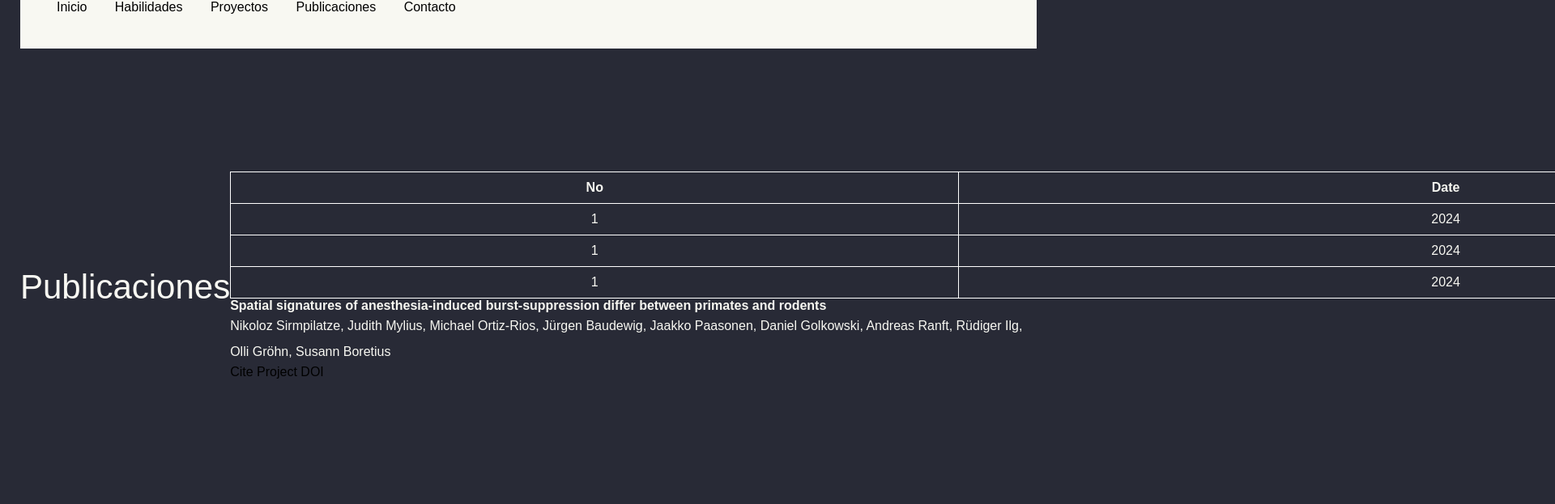
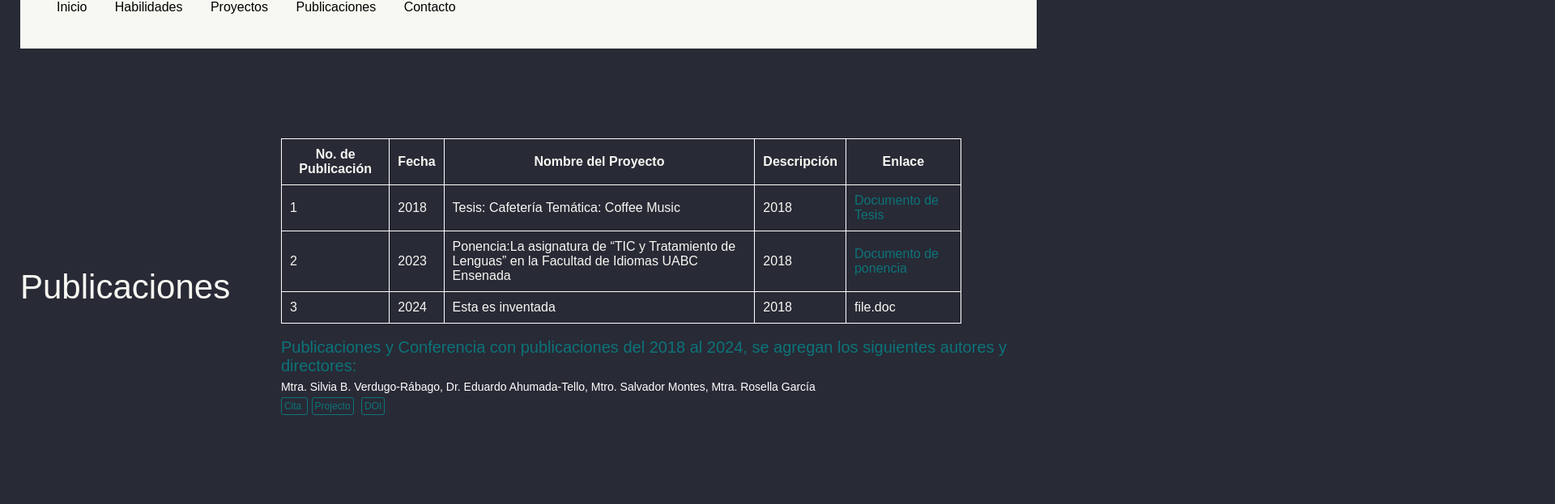
Before and after one commit to Usagisil/mgtic, a plain HTML site: page publications.html in a window 1280 px wide. Shown: the top 623 px of the page at 81% size, 1920 px wide, since content can reach past the window. Drawn offline with Linux system fonts and the light colour scheme.

Commit message:
versión 4 tablas

```diff
--- a/mystyle.css
+++ b/mystyle.css
@@ -24,15 +24,22 @@ a{
   }
 /*Tabla*/
 table{
-    width: 500%;
+    width: 90%;
     border: 1px solid white;
     border-collapse: collapse;
     margin-right: 20px;
+    /*margin-left: 8%;*/
     text-align: center;
 }
-td, th{
+td {
     border: 1px solid white;
     padding: 10px;
+    text-align: left;
+}
+ th{
+    border: 1px solid white;
+    padding: 10px;
+    text-align: center;
 }
 /*Utilities*//*active es para que cuando una pag esté activa cambie el color*/
 .active{
@@ -45,13 +52,20 @@ td, th{
     .text-secondary{
         color: rgb(12, 116, 121);
     }
-    .container{
+    .container-about{
         width: 80%;
         margin-left: auto;
         margin-right: auto;
         line-height: 2;
+                   }
+    .container-list{
+        width: 20%;
+        margin-left: 10%;
+                   }
+    .container-list-2{
+        width: 100%;
 
-    }
+                    }
 
 /*Nav*/
 .menu-nav{
@@ -71,6 +85,7 @@ margin-right: 30px;
 .my-info{
     padding-top: 30px;
     text-align: center;
+    margin-right: 5%;
 }
 .my-info img{
         display: block; /*te hace la imagen como un bloque, no como una linea*/
@@ -89,16 +104,52 @@ margin-right: 30px;
     .main-flex{
         display: flex;
         flex-direction: row;
-        justify-content: center;
+        justify-content: space-between;
         align-items: center;
         height: 70vh;
 
     }
     header{
-        width: 60;
+        width: 40;
     }
     .intereses-flex{
         display: flex;
         justify-content: flex-start;
 
     }
+    /*Publicaciones*/
+    .publication-title{
+        color:  rgb(12, 116, 121);
+        font-size: 20px;
+        font-weight: 400;
+    }
+    .publicatios-author{
+        color: white;
+        font-size: 14px;
+     }
+    .publication-link {
+        color:  rgb(12, 116, 121);
+        border: 1px solid rgb(12, 116, 121);
+        border-radius: 3px;
+        padding: 3px;
+        font-size: 12px;
+        margin-right: 5px;
+
+    }
+    .publication-title:hover {
+        text-decoration:underline;
+        cursor:pointer;
+
+    }
+    .publicatios-author:hover {
+        color:  rgb(12, 116, 121);
+        text-decoration:underline;
+        cursor:pointer;
+
+    }
+    .publication-link:hover {
+        background-color:  rgb(12, 116, 121);
+        color:white;
+        cursor:pointer;
+
+    }
--- a/publications.html
+++ b/publications.html
@@ -15,6 +15,7 @@
         <a href="contact.html">Contacto</a>
     </nav>
     <header>
+        <main>
         <div class="main-flex">
             <div class="my-info">
 
@@ -26,44 +27,49 @@
             <div>
                 <table>
                     <thead>
-                        <th>No</th>
-                        <th>Date</th>
-                        <th>Títle</th>
-                        <th>File</th>
+                        <th>No. de Publicación</th>
+                        <th>Fecha</th>
+                        <th>Nombre del Proyecto</th>
+                        <th>Descripción</th>
+                        <th>Enlace</th>
 
                     </thead>
                     <tbody>
                         <tr>
                             <td>1</td>
-                            <td>2024</td>
-                            <td>Paper</td>
-                            <td>file.doc</td>
+                            <td>2018</td>
+                            <td>Tesis: Cafetería Temática: Coffee Music</td>
+                            <td>2018</td>
+                            <td><a href="https://catalogocimarron.uabc.mx/cgi-bin/koha/opac-detail.pl?biblionumber=232417" style="color: rgb(12, 116, 121)" >Documento de Tesis</a></td>
                         </tr>
                         <tr>
-                            <td>1</td>
-                            <td>2024</td>
-                            <td>Paper</td>
-                            <td>file.doc</td>
+                            <td>2</td>
+                            <td>2023</td>
+                            <td>Ponencia:La asignatura de “TIC y Tratamiento de Lenguas” en la Facultad de Idiomas UABC Ensenada </td>
+                            <td>2018</td>
+                            <td><a href="https://docs.google.com/document/d/12gFQSewz0UNMFdk8mXHZc9O5qLIE6VYL3joNDJp-LBM/edit?usp=sharing"style="color:rgb(12, 116, 121)">Documento de ponencia</a></td>
                         </tr>
                         <tr>
-                            <td>1</td>
+                            <td>3</td>
                             <td>2024</td>
-                            <td>Paper</td>
+                            <td>Esta es inventada</td>
+                            <td>2018</td>
                             <td>file.doc</td>
                         </tr>
                     </tbody>
                 </table>
                 <div>
-                    <h4 class="publication-title">
-                        Spatial signatures of anesthesia-induced burst-suppression differ between primates and rodents
+                 <br>
+                    <h4 class="publication-title" >
+                        Publicaciones y Conferencia con publicaciones del 2018 al 2024, se agregan los siguientes autores y directores:
 
                     </h4>
-                    <p class="publicatios-author">
-                        Nikoloz Sirmpilatze, Judith Mylius, Michael Ortiz-Rios, Jürgen Baudewig, Jaakko Paasonen, Daniel Golkowski, Andreas Ranft, Rüdiger Ilg, Olli Gröhn, Susann Boretius
+                    <p class="publicatios-author" >
+                        <a href="https://www.linkedin.com/in/silvia-verdugo-rabago/"style="color: white">Mtra. Silvia B. Verdugo-Rábago</a>, <a href="http://www.eduardoahumada.com/"style="color: white">Dr. Eduardo Ahumada-Tello</a>, Mtro. Salvador Montes, Mtra. Rosella García
 
                     </p>
-                    <a class="publication-link" href="#">Cite</a>
-                    <a class="publication-link" href="#">Project</a>
+                    <a class="publication-link" href="#">Cita </a>
+                    <a class="publication-link" href="#">Projecto</a>
                     <a class="publication-link" href="#">DOI</a>
 
 
```
Also changed, not shown: index.html (+8 -3 lines).
